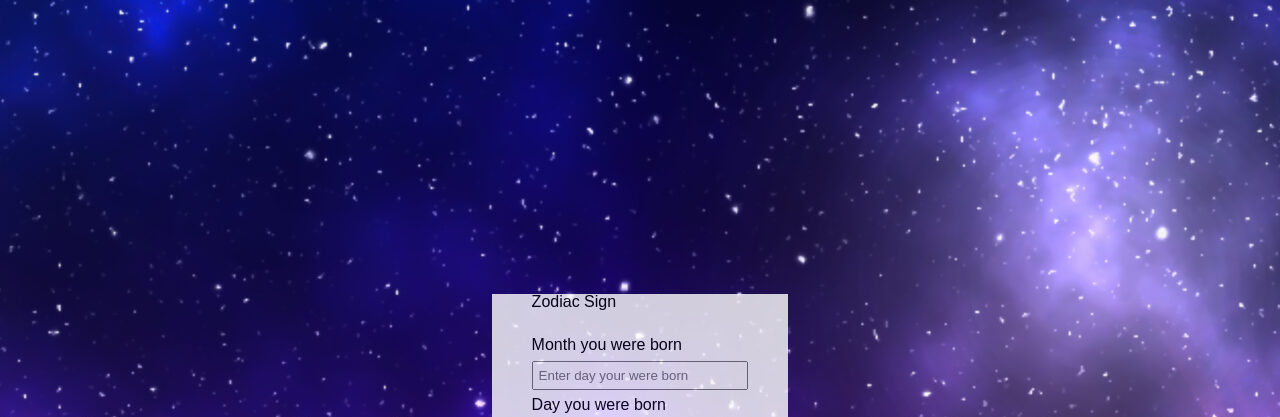
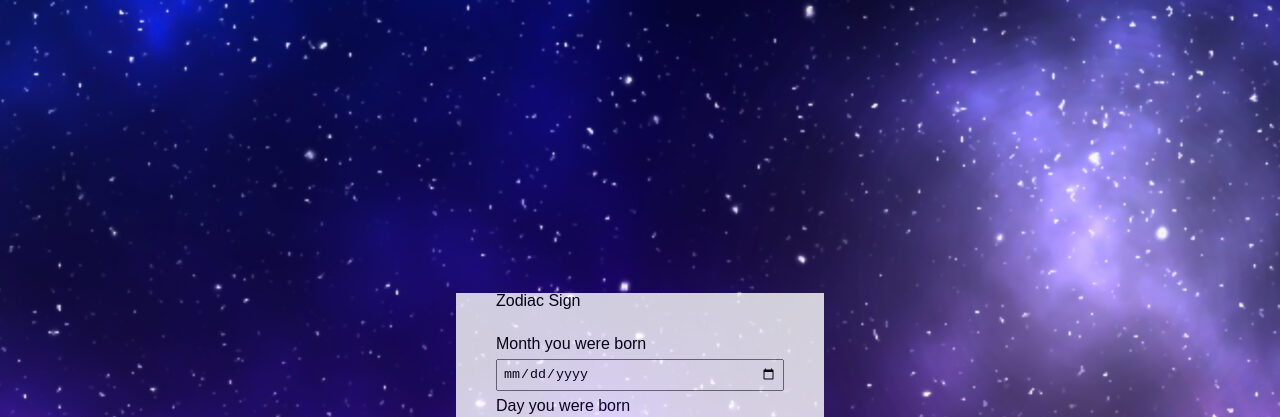
Before and after one commit to LeeGee64/-100DevsZodiacDetermination, a website: page index.html in a window 1280 px wide. Shown: the top 417 px of the page. Drawn offline with Linux system fonts and the light colour scheme.

Commit message:
changed input type of month

```diff
--- a/index.html
+++ b/index.html
@@ -20,7 +20,7 @@
 		  <legend>Zodiac Sign</legend>
 		  <div class="form-control">
 			<label for="month">Month you were born</label>
-			<input type= "number"
+			<input type= "date"
 			value =""
 			id="month"
 			min= "1"
```
